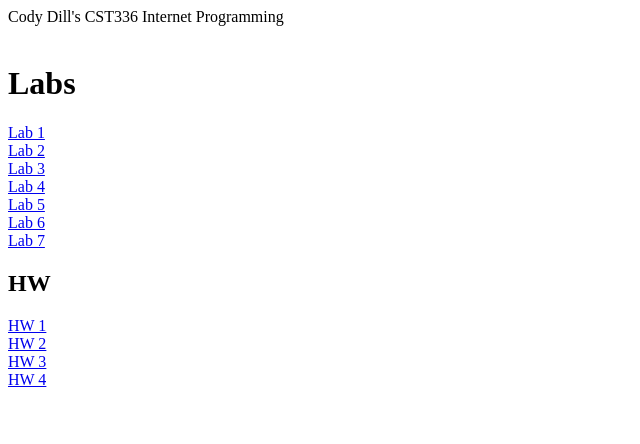
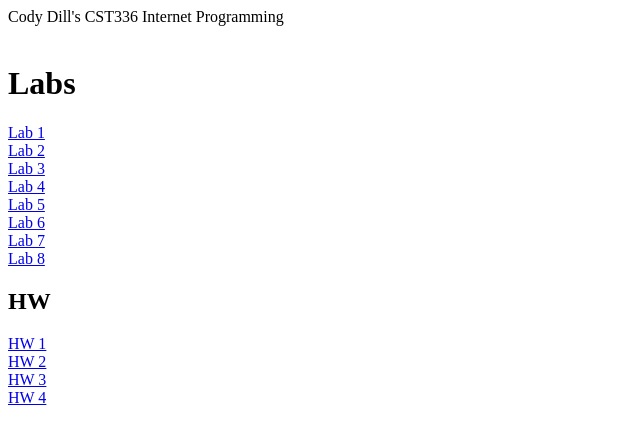
Before and after one commit to codydill01/cst336, a PHP site: page / in a window 1280 px wide. Shown: the top 444 px of the page, without its empty margins (0-640 px from the left). Run offline with PHP 8.4, Linux system fonts and the light colour scheme.

Commit message:
Update index.php

```diff
--- a/index.php
+++ b/index.php
@@ -23,6 +23,8 @@ echo "Cody Dill's CST336 Internet Programming";
     <br>
     <a href = "labs/lab7"/> Lab 7 </a>
     <br>
+    <a href = "labs/lab8"/> Lab 8 </a>
+    <br>
     <h2> HW</h2>
     <a href = "hw/hw1"> HW 1</a>
     <br>
```
